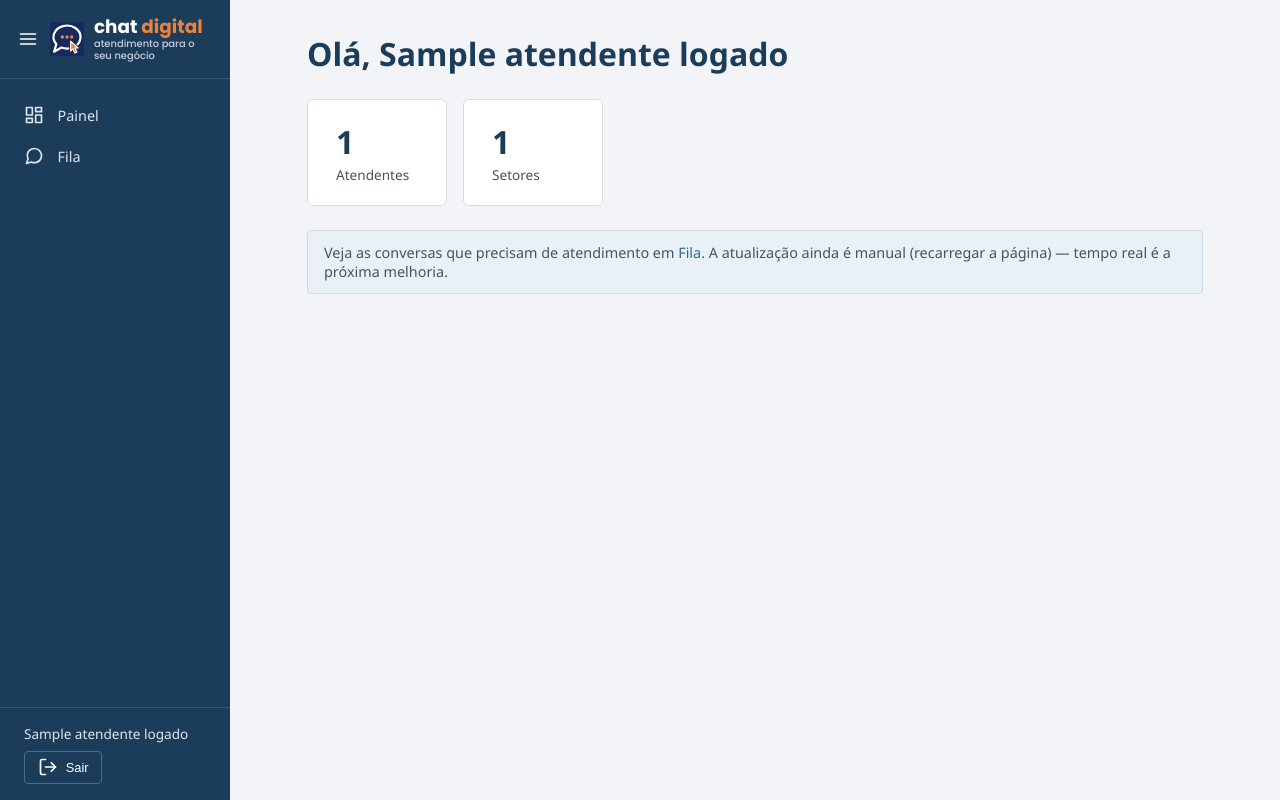
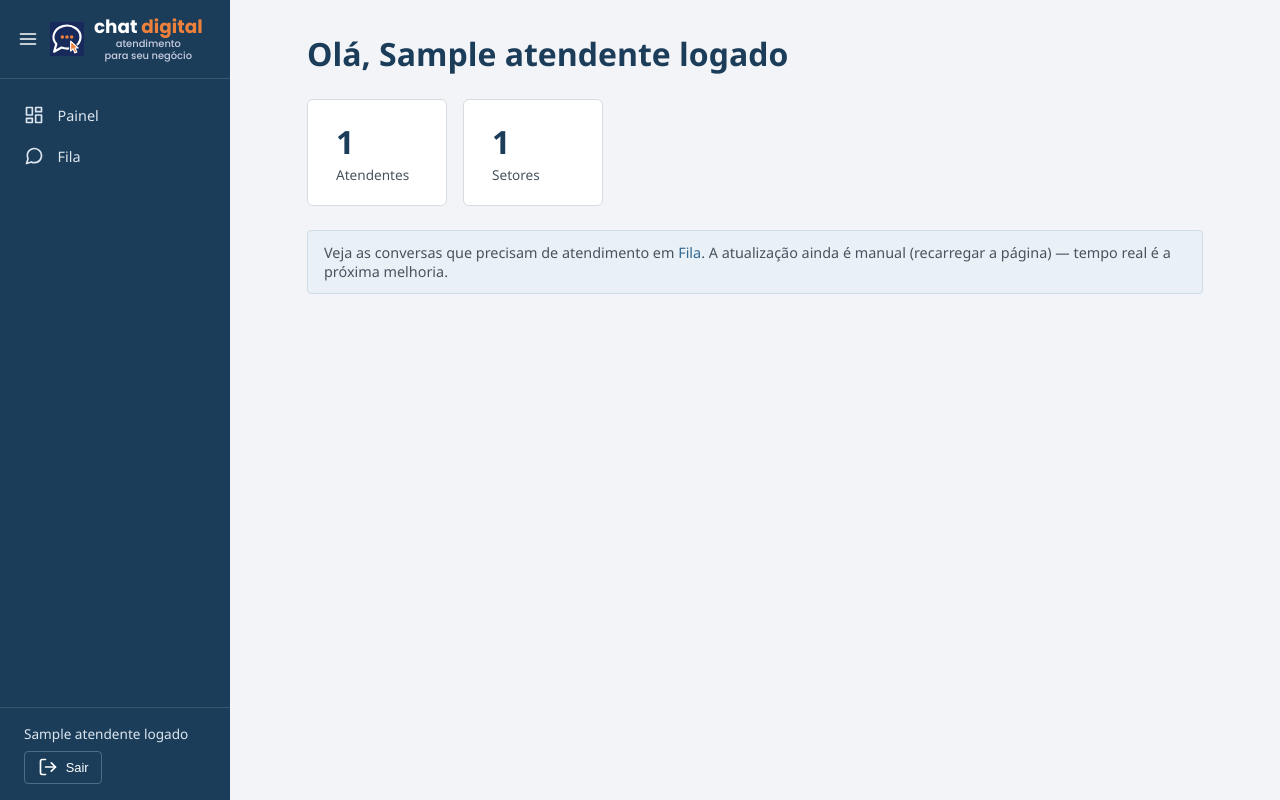
Before and after one commit to paulonazanet/chatdigital, a Node project: template src/views/dashboard.ejs in a window 1280 px wide. Run offline with Node 20 templates, Linux system fonts and the light colour scheme; the template is opened without the code that fills it: most values are stand-ins (such as "Sample title", 1, 10 or a date in 2020).

Commit message:
Ajusta o slogan da sidebar: "atendimento" em cima, "para seu negócio" embaixo, centralizado
Antes o slogan quebrava de forma feia ("atendimento para o seu" / "negócio").

Co-Authored-By: Claude Sonnet 5 <noreply@anthropic.com>
Claude-Session: https://claude.ai/code/session_01MASVeBiQGoFgG8rGmU7325

```diff
--- a/public/css/estilo.css
+++ b/public/css/estilo.css
@@ -170,7 +170,7 @@ html.menu-recolhido .barra-lateral { width: 64px; }
   font-weight: 500;
   font-size: 0.62rem;
   color: var(--marca-cinza-azulado-claro);
-  white-space: normal;
+  text-align: center;
 }
 
 .botao-recolher {
--- a/src/views/partials/nav.ejs
+++ b/src/views/partials/nav.ejs
@@ -12,7 +12,7 @@
       <img src="/img/simbolo-v2-cursor-fundo-escuro.svg" alt="ChatDigital" class="marca-icone" />
       <div class="marca-nome recolhivel">
         <div class="marca-nome-linha"><span class="marca-chat">chat</span> <span class="marca-digital">digital</span></div>
-        <div class="marca-slogan">atendimento para o seu negócio</div>
+        <div class="marca-slogan">atendimento<br>para seu negócio</div>
       </div>
     </div>
     <nav>
```
